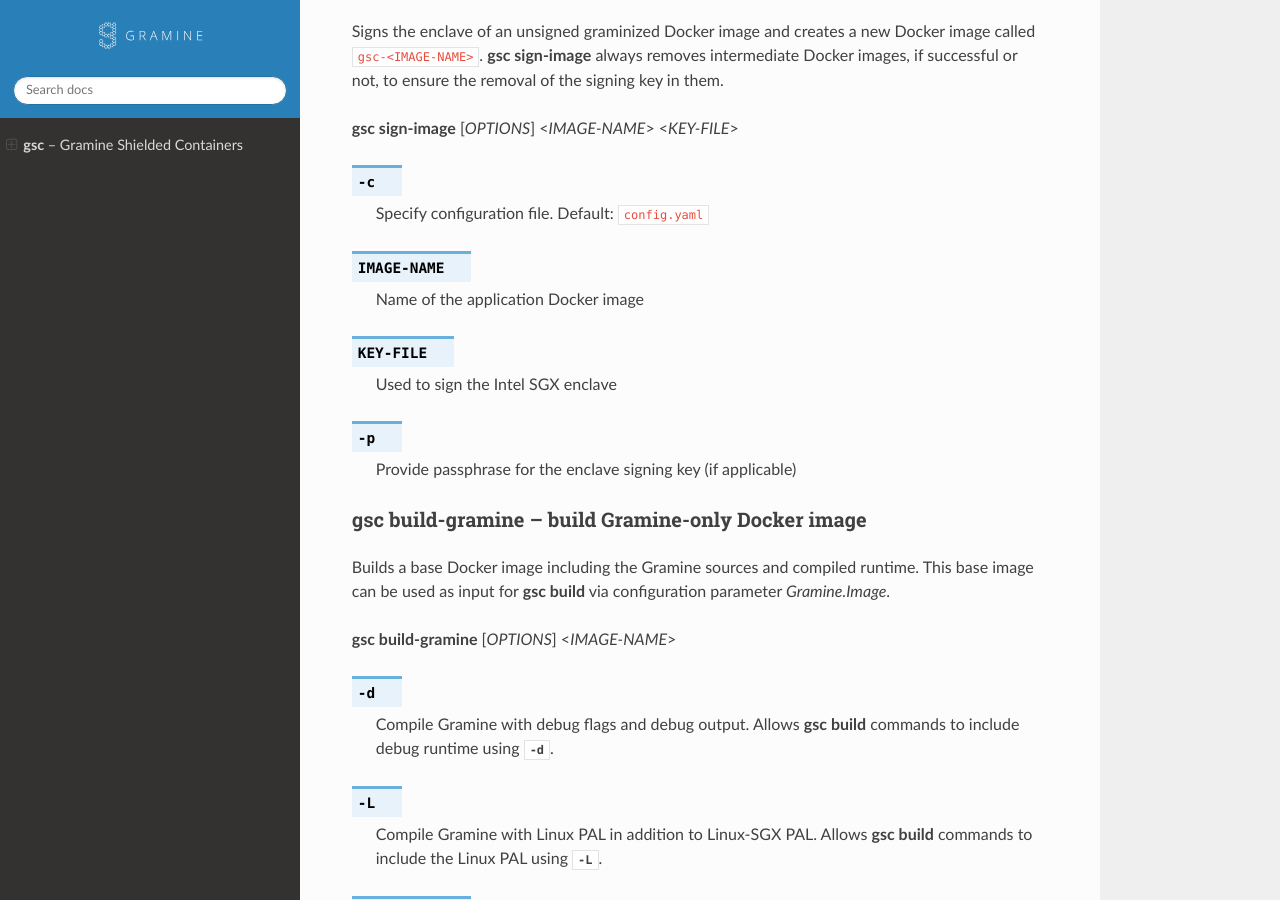
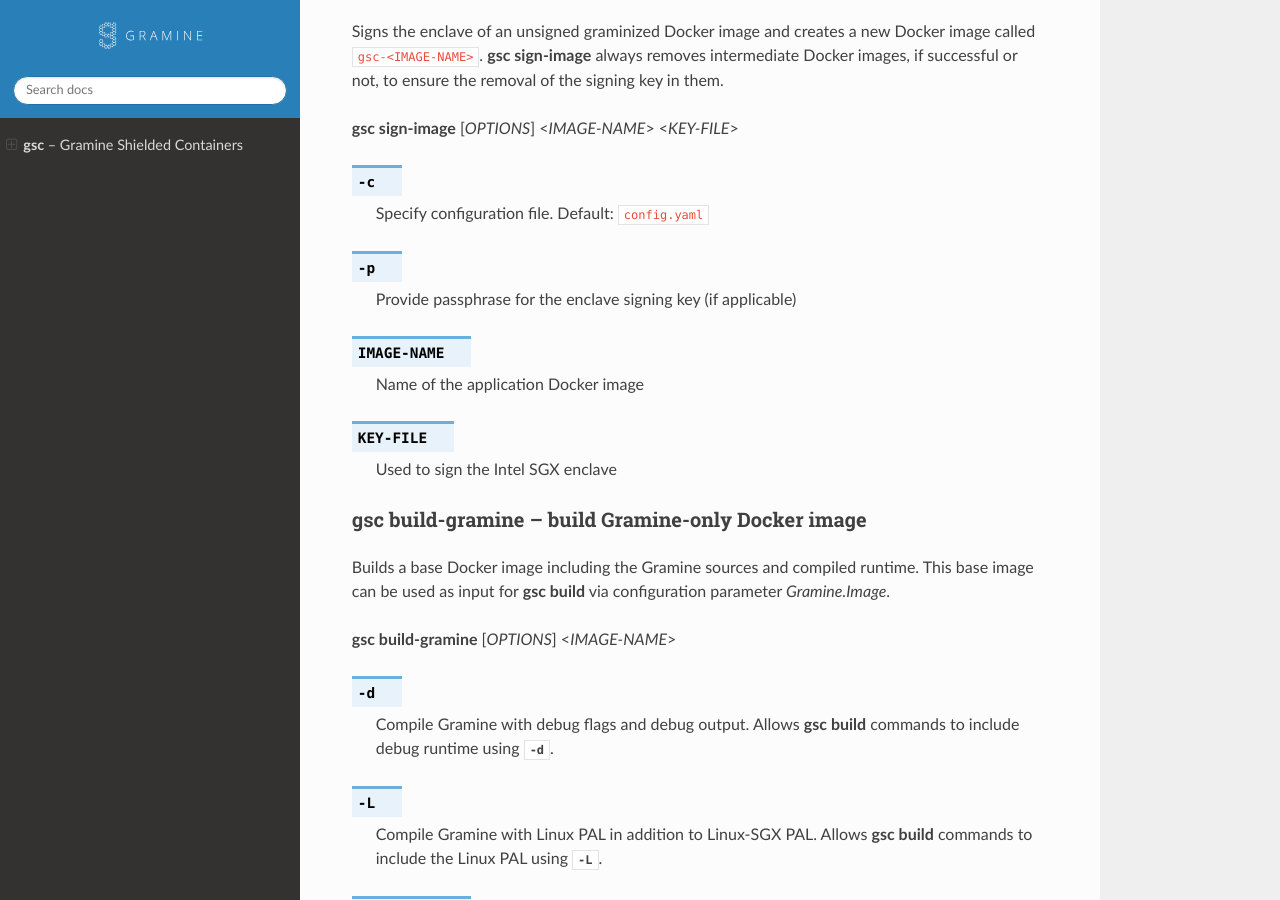
Before and after one commit to gramineproject/gsc, a Sphinx documentation site: the page built from Documentation/index.rst, in a window 1280 px wide and 900 px high, scrolled down 2658 px. Built offline with Sphinx 7.4.7 and the Read the Docs theme 2.0.0, drawn with Linux system fonts in a browser that asks for light colours; part of the change alters nothing that is shown.

```diff
--- a/Documentation/index.rst
+++ b/Documentation/index.rst
@@ -144,6 +144,10 @@ of the signing key in them.
 
    Specify configuration file. Default: :file:`config.yaml`
 
+.. option:: -p
+
+   Provide passphrase for the enclave signing key (if applicable)
+
 .. option:: IMAGE-NAME
 
    Name of the application Docker image
@@ -151,10 +155,6 @@ of the signing key in them.
 .. option:: KEY-FILE
 
    Used to sign the Intel SGX enclave
-
-.. option:: -p
-
-   Provide passphrase for the enclave signing key (if applicable)
 
 .. program:: gsc-build-gramine
 
```
